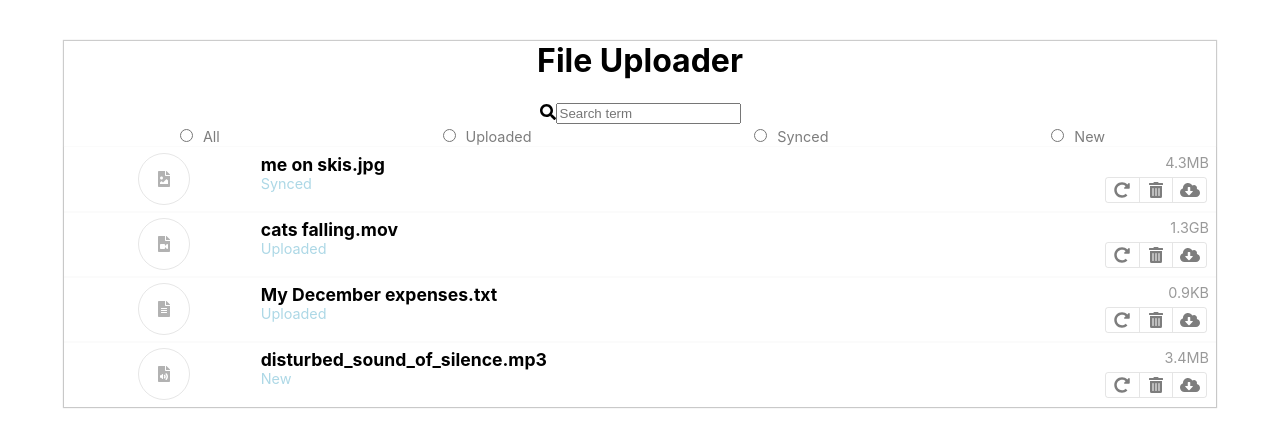
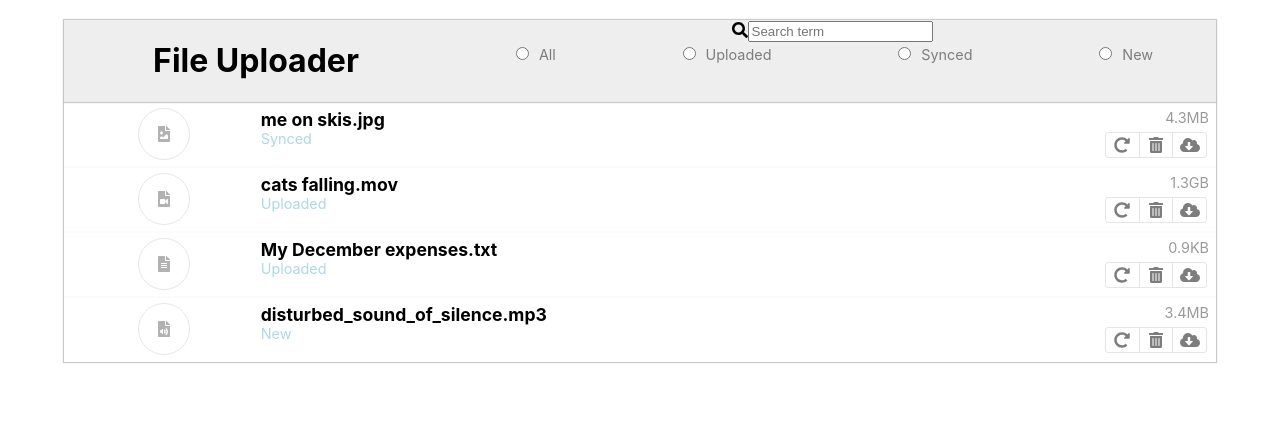
Before and after one commit to aniledev/react-file-uploader, a React (Create React App) app: page / in a window 1280 px wide. Shown: the top 446 px of the page. Built offline with nearby package versions, Linux system fonts and the light colour scheme; the HTML template or start-up script is replaced by a standard one.

Commit message:
styles: add SearchBar file component styling

```diff
--- a/src/Styles/SearchBar.css
+++ b/src/Styles/SearchBar.css
@@ -0,0 +1,15 @@
+.SearchBar {
+  display: flex;
+  justify-content: space-between;
+  width: 100%;
+  background: #eeeeee;
+  box-shadow: 0 1px 1px 0 rgba(0, 0, 0, 0.2);
+}
+
+.SearchBar__heading {
+  flex: 1;
+}
+
+.SearchBar__controls {
+  flex: 2;
+}
```
